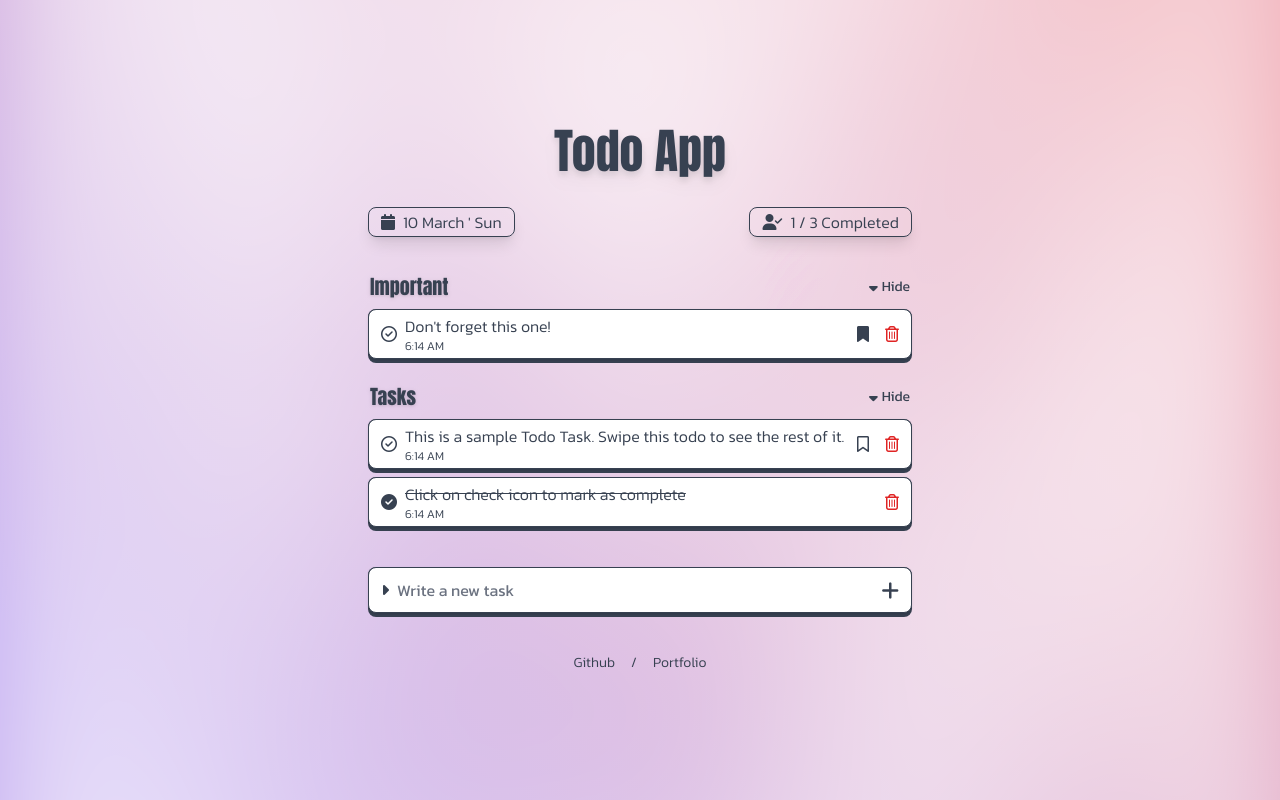
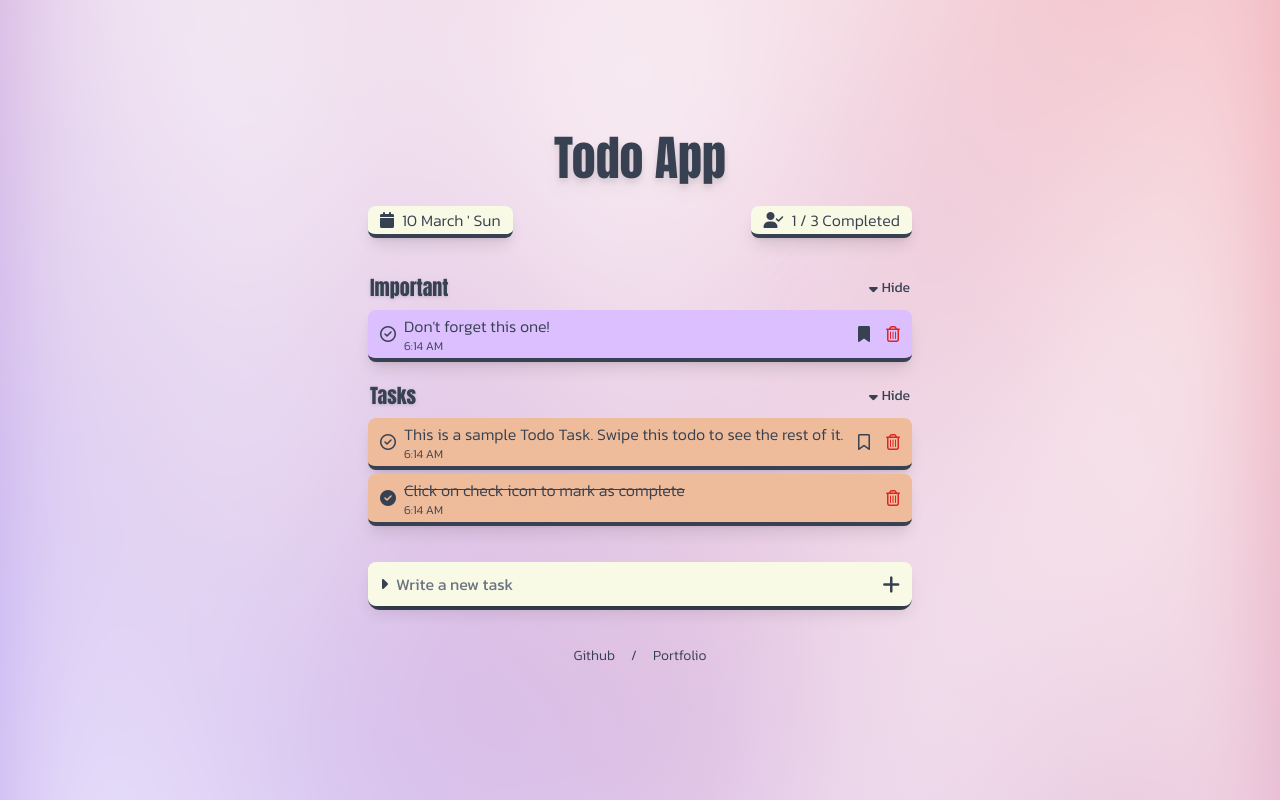
Before and after one commit to umarfarooq6519/TodoApp, a React (Vite) app: page / in a window 1280 px wide. Built offline with nearby package versions, Linux system fonts and the light colour scheme.

Commit message:
change color scheme

```diff
--- a/src/App.tsx
+++ b/src/App.tsx
@@ -20,7 +20,7 @@ export default function App(): JSX.Element {
   const subheading = "text-xl font-[anton] drop-shadow";
   const tasks_div = "tasks flex flex-col gap-2 w-full text-justify";
   const li_styling =
-    "flex items-center justify-between gap-2 shadow border border-current w-full px-3 py-1 rounded-lg bg-white";
+    "flex items-center justify-between gap-2 shadow-lg w-full px-3 py-1 rounded-lg";
   const ul_styling = "list flex flex-col gap-1 font-light whitespace-nowrap";
   const task_styling = "overflow-x-auto overflow-y-hidden no-scrollbar w-full";
 
@@ -134,14 +134,14 @@ export default function App(): JSX.Element {
   return (
     <section className="App min-h-screen flex items-center justify-center text-gray-700">
       <div className="container p-2 py-10 sm:p-4 h-full max-w-xl w-full flex flex-col gap-5 items-center justify-center">
-        <div className="header flex flex-col w-full gap-8 text-center pb-4">
+        <div className="header flex flex-col w-full gap-6 text-center pb-4">
           <h1 className={`${heading}`}>Todo App</h1>
           <div className={`subheadings flex justify-between font-light`}>
-            <span className="border border-current shadow-lg px-3 py-0.5 rounded-lg">
+            <span className="border-b-4 border-current bg-[#F8FAE5] shadow-lg px-3 py-0.5 rounded-lg">
               <i className="fa-solid fa-calendar mr-2"></i>
               {fullDate}
             </span>
-            <span className="border border-current shadow-lg px-3 py-0.5 rounded-lg">
+            <span className="border-b-4 border-current bg-[#F8FAE5] shadow-lg px-3 py-0.5 rounded-lg">
               <i className="fa-solid fa-user-check mr-2"></i>
               {todosRatio} Completed
             </span>
--- a/src/Components/ImportantSection.tsx
+++ b/src/Components/ImportantSection.tsx
@@ -57,8 +57,10 @@ export default function TasksSection(props: Props) {
 
       <ul className={`${props.ul_styling} ${showTasks ? `block` : `hidden`}`}>
         {importantTodos.map((todo) => (
-          <span className="bg-current rounded-lg pb-1">
-            <li key={todo.id} className={`${props.li_styling}`}>
+          <li
+            key={todo.id}
+            className={`${props.li_styling} bg-[#DCBFFF] border-b-4 border-gray-700`}
+          >
             {checkIcon(todo)}
 
             <span className={`${props.task_styling} flex flex-col`}>
@@ -78,7 +80,6 @@ export default function TasksSection(props: Props) {
               ></i>
             </span>
           </li>
-          </span>
         ))}
       </ul>
     </div>
--- a/src/Components/NewTaskSection.tsx
+++ b/src/Components/NewTaskSection.tsx
@@ -24,8 +24,11 @@ export default function NewTaskSection(props: Props): JSX.Element {
 
   return (
     <div className={`${props.ul_styling} w-full pt-4 items-center`}>
-      <span className="bg-current w-full rounded-lg pb-1">
-        <form onSubmit={handleSubmit} className={props.li_styling}>
+      <span className="border-b-4 border-gray-700 w-full rounded-xl">
+        <form
+          onSubmit={handleSubmit}
+          className={`${props.li_styling} bg-[#F8FAE5]`}
+        >
           <i className="fa-solid fa-caret-right"></i>
           <input
             type="text"
--- a/src/Components/TasksSection.tsx
+++ b/src/Components/TasksSection.tsx
@@ -66,8 +66,10 @@ export default function TasksSection(props: Props) {
 
       <ul className={`${props.ul_styling} ${showTasks ? `block` : `hidden`}`}>
         {TodosList.map((todo) => (
-          <span className="bg-current rounded-lg pb-1">
-            <li key={todo.id} className={`${props.li_styling}`}>
+          <li
+            key={todo.id}
+            className={`${props.li_styling} bg-[#EFBC9B] border-b-4 border-gray-700`}
+          >
             {checkIcon(todo)}
             <span className={`${props.task_styling} flex flex-col`}>
               <span className={`${todo.completed ? `line-through` : null}`}>
@@ -84,7 +86,6 @@ export default function TasksSection(props: Props) {
               ></i>
             </span>
           </li>
-          </span>
         ))}
       </ul>
     </div>
```
Lines whose indentation alone changed are shown as unchanged.
